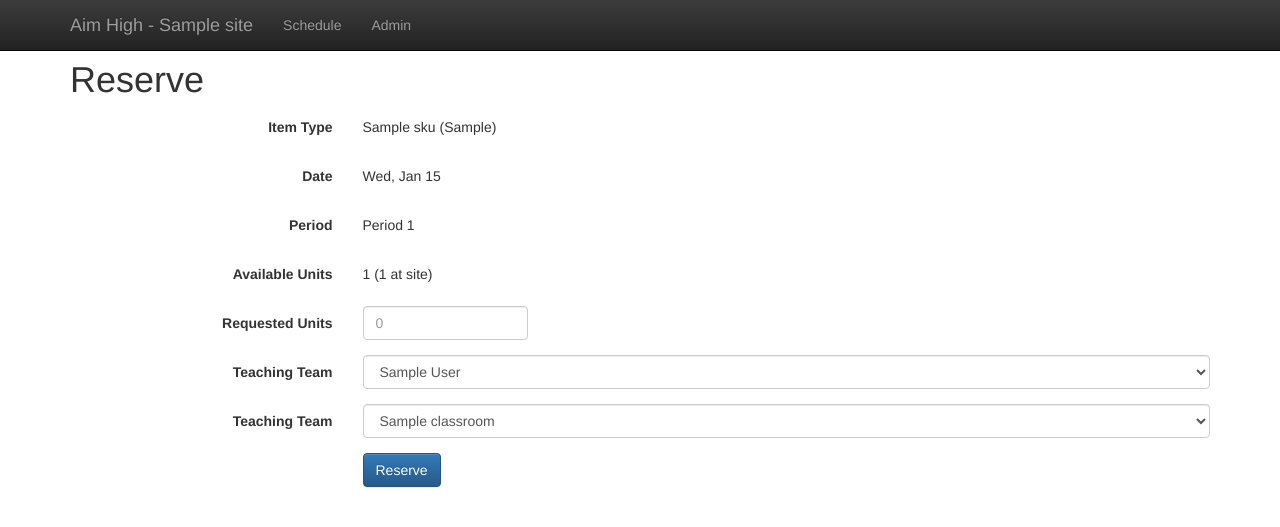
After one commit to raghavsethi/techtracking, a Django app: page /request/?site_assignment=1&date=2020-01-15&period=1 in a window 1280 px wide. The commit adds this page. Shown: the top 527 px of the page. Run offline with Django 3.2, Linux system fonts and the light colour scheme; a user stored in the database is signed in; tables that the repository leaves empty hold one stand-in row (values such as "Sample post"); some libraries are stand-ins or nearby versions.

Commit message:
Get basic form functionality working

```diff
--- a/checkout/templates/checkout/index.html
+++ b/checkout/templates/checkout/index.html
@@ -8,7 +8,7 @@
   <meta name="author" content="">
   <link rel="icon" href="../../favicon.ico">
 
-  <title>Aim High - Checkout</title>
+  <title>Aim High - {{ site.name }} - Schedule</title>
 
   <link rel="stylesheet" href="https://maxcdn.bootstrapcdn.com/bootstrap/3.3.7/css/bootstrap.min.css"
         integrity="sha384-BVYiiSIFeK1dGmJRAkycuHAHRg32OmUcww7on3RYdg4Va+PmSTsz/K68vbdEjh4u" crossorigin="anonymous">
@@ -103,7 +103,7 @@
                               {% for sku in period_details.skus %}
                                 <div class="row">
                                   <div class="col-xs-12">
-                                    <a href="#">
+                                    <a href="/request/?site_assignment={{ sku.site_sku.pk }}&date={{ work_day.date.isoformat }}&period={{ period.0 }}">
                                       <span class="label label-success sku-fixed">Free</span>
                                       <span class="label label-default sku-fixed">{{ sku.free_count }}</span>
                                       {{ sku.site_sku.sku.shortname }}
--- /dev/null
+++ b/checkout/templates/checkout/request.html
@@ -0,0 +1,128 @@
+<!DOCTYPE html>
+<html lang="en">
+<head>
+  <meta charset="utf-8">
+  <meta http-equiv="X-UA-Compatible" content="IE=edge">
+  <meta name="viewport" content="width=device-width, initial-scale=1">
+  <meta name="description" content="">
+  <meta name="author" content="">
+  <link rel="icon" href="../../favicon.ico">
+
+  <title>Aim High - {{ site.name }} - Schedule</title>
+
+  <link rel="stylesheet" href="https://maxcdn.bootstrapcdn.com/bootstrap/3.3.7/css/bootstrap.min.css"
+        integrity="sha384-BVYiiSIFeK1dGmJRAkycuHAHRg32OmUcww7on3RYdg4Va+PmSTsz/K68vbdEjh4u" crossorigin="anonymous">
+  <link rel="stylesheet" href="https://maxcdn.bootstrapcdn.com/bootstrap/3.3.7/css/bootstrap-theme.min.css"
+        integrity="sha384-rHyoN1iRsVXV4nD0JutlnGaslCJuC7uwjduW9SVrLvRYooPp2bWYgmgJQIXwl/Sp" crossorigin="anonymous">
+  <link rel="stylesheet" href="/static/techtracking.css">
+
+  <!-- HTML5 shim and Respond.js for IE8 support of HTML5 elements and media queries -->
+  <!--[if lt IE 9]>
+    <script src="https://oss.maxcdn.com/html5shiv/3.7.3/html5shiv.min.js"></script>
+    <script src="https://oss.maxcdn.com/respond/1.4.2/respond.min.js"></script>
+    <![endif]-->
+</head>
+
+<body>
+
+<nav class="navbar navbar-inverse navbar-fixed-top">
+  <div class="container">
+    <div class="navbar-header">
+      <button type="button" class="navbar-toggle collapsed" data-toggle="collapse" data-target="#navbar"
+              aria-expanded="false" aria-controls="navbar">
+        <span class="sr-only">Toggle navigation</span>
+        <span class="icon-bar"></span>
+        <span class="icon-bar"></span>
+        <span class="icon-bar"></span>
+      </button>
+      <a class="navbar-brand" href="#">Aim High - {{ site.name }}</a>
+    </div>
+    <div id="navbar" class="collapse navbar-collapse">
+      <ul class="nav navbar-nav">
+        <li><a href="/">Schedule</a></li>
+        <li><a href="/admin">Admin</a></li>
+      </ul>
+    </div><!--/.nav-collapse -->
+  </div>
+</nav>
+
+<div class="body">
+  <div class="container">
+    <h1>Reserve</h1>
+    <form class="form-horizontal" action="{% url 'reserve' %}" method="post">
+      <input type="hidden" name="site_assignment_pk" value="{{ site_assignment.pk }}">
+      <input type="hidden" name="request_date" value="{{ request_date.isoformat }}">
+      <input type="hidden" name="period" value="{{ period.0 }}">
+      {% csrf_token %}
+      <div class="form-group">
+        <label class="col-xs-3 control-label">Item Type</label>
+        <div class="col-xs-9">
+          <p class="form-control-static">{{ site_assignment.sku.shortname }} ({{ site_assignment.sku.model_identifier }})</p>
+        </div>
+      </div>
+      <div class="form-group">
+        <label class="col-xs-3 control-label">Date</label>
+        <div class="col-xs-9">
+          <p class="form-control-static">{{ request_date|date:"D, M d" }}</p>
+        </div>
+      </div>
+      <div class="form-group">
+        <label class="col-xs-3 control-label">Period</label>
+        <div class="col-xs-9">
+          <p class="form-control-static">{{ period.1 }}</p>
+        </div>
+      </div>
+      <div class="form-group">
+        <label class="col-xs-3 control-label">Available Units</label>
+        <div class="col-xs-9">
+          <p class="form-control-static">{{ free_units }} ({{ site_assignment.units }} at site)</p>
+        </div>
+      </div>
+      <div class="form-group">
+        <label class="col-xs-3 control-label">Requested Units</label>
+        <div class="col-xs-2">
+          <input type="text" class="form-control" name="request_units" placeholder="0">
+        </div>
+      </div>
+      <div class="form-group">
+        <label class="col-xs-3 control-label">Teaching Team</label>
+        <div class="col-xs-9">
+          <select name="team_pk" class="form-control">
+            {% for team in teams %}
+              <option value="{{ team.pk }}">{{ team }}</option>
+            {% empty %}
+              You must be part of at least one teaching team
+            {% endfor %}
+          </select>
+        </div>
+      </div>
+      <div class="form-group">
+        <label class="col-xs-3 control-label">Teaching Team</label>
+        <div class="col-xs-9">
+          <select name="classroom_pk" class="form-control">
+            {% for classroom in classrooms %}
+              <option value="{{ classroom.pk }}">{{ classroom.name }}</option>
+            {% empty %}
+              There must be at least one classroom at the site
+            {% endfor %}
+          </select>
+        </div>
+      </div>
+      <div class="form-group">
+        <div class="col-xs-offset-3 col-xs-9">
+          <input type="submit" value="Reserve" class="btn btn-primary"/>
+        </div>
+      </div>
+    </form>
+  </div>
+</div><!-- /.container -->
+
+<script src="https://ajax.googleapis.com/ajax/libs/jquery/1.12.4/jquery.min.js"></script>
+<script src="https://maxcdn.bootstrapcdn.com/bootstrap/3.3.7/js/bootstrap.min.js"></script>
+<script type="text/javascript">
+    $(function () {
+        $('[data-toggle="tooltip"]').tooltip()
+    })
+</script>
+</body>
+</html>
--- a/checkout/views.py
+++ b/checkout/views.py
@@ -1,10 +1,11 @@
 from typing import List
+from datetime import datetime
 
 from django.http import HttpResponseForbidden
 from django.shortcuts import render
 from django.contrib.auth.decorators import login_required
 
-from checkout.models import TechnologyAssignment, Week, Day, Site, User
+from checkout.models import TechnologyAssignment, Week, Day, Site, User, SiteAssignment, TeachingTeam, Classroom
 from checkout.date_schedule import DateSchedule
 
 
@@ -41,3 +42,47 @@ def index(request):
     }
 
     return render(request, "checkout/index.html", context)
+
+
+@login_required
+def reserve_request(request):
+    user: User = request.user
+    site_assignment_pk = int(request.GET.get('site_assignment'))
+    request_date = datetime.strptime(request.GET.get('date'), '%Y-%m-%d').date()
+    period_number = int(request.GET.get('period'))
+    site_assignment: SiteAssignment = SiteAssignment.objects.get(pk=site_assignment_pk)
+    teams = TeachingTeam.objects.filter(team__email=user.email)
+
+    reservations: List[TechnologyAssignment] = list(TechnologyAssignment.objects.filter(
+        technology=site_assignment, date=request_date, period=period_number))
+    used_units = 0
+    for reservation in reservations:
+        used_units += reservation.units
+
+    context = {
+        "site": site_assignment.site,
+        "site_assignment": site_assignment,
+        "request_date": request_date,
+        "teams": teams,
+        "period": TechnologyAssignment.PERIODS[period_number - 1],
+        "free_units": site_assignment.units - used_units,
+        "classrooms": Classroom.objects.filter(site=site_assignment.site)
+    }
+
+    return render(request, "checkout/request.html", context)
+
+
+@login_required
+def reserve(request):
+    site_assignment_pk = int(request.POST['site_assignment_pk'])
+    request_date = datetime.strptime(request.POST['request_date'], '%Y-%m-%d').date()
+    site_assignment: SiteAssignment = SiteAssignment.objects.get(pk=site_assignment_pk)
+    period_number = int(request.POST['period'])
+    units = int(request.POST['request_units'])
+    team: TeachingTeam = TeachingTeam.objects.get(pk=request.POST['team_pk'])
+    classroom: Classroom = Classroom.objects.get(pk=request.POST['classroom_pk'])
+
+    assignment = TechnologyAssignment(site=site_assignment.site, teachers=team, technology=site_assignment, classroom=classroom, units=units, date=request_date, period=period_number)
+    assignment.save()
+
+    return index(request)
--- a/techtracking/urls.py
+++ b/techtracking/urls.py
@@ -20,5 +20,7 @@ import checkout.views
 
 urlpatterns = [
     url(r'^$', checkout.views.index, name='index'),
+    url(r'^request/', checkout.views.reserve_request, name='reserve_request'),
+    url(r'^reserve/', checkout.views.reserve, name='reserve'),
     url(r'^admin/', admin.site.urls),
 ]
```
